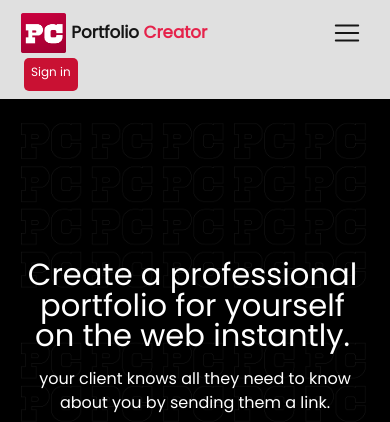
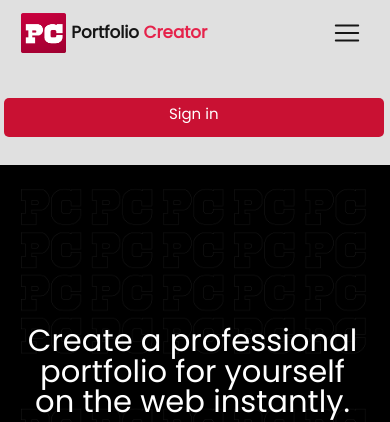
Before and after one commit to afekhaijoseph/portfolioapp, a Django app: page / in a window 390 px wide, after a click that opens the changed part. Shown: the top 422 px of the page. Run offline with Django 3.2, Linux system fonts and the light colour scheme; some libraries are stand-ins or nearby versions.

Commit message:
fixed more bugs

```diff
--- a/portfolio/static/portfolio/main.css
+++ b/portfolio/static/portfolio/main.css
@@ -223,6 +223,16 @@ li{
         width:90%;
         padding-left:30px;
     }
+    .landing-signin{
+        background:#c91133;
+        margin-top:40px;
+        margin-bottom:20px;
+        margin-left:-20px;
+        margin-right:0;
+        width:115%;
+        height:auto;
+        font-size:15px;
+    }
 }
 @media (max-width:360px){
     .animated{
--- a/portfolio/templates/portfolio/base.html
+++ b/portfolio/templates/portfolio/base.html
@@ -41,7 +41,7 @@
                 </li>
             {% endif %}
             {% if user.is_anonymous %}
-              <li class="nav-item header-button ml-2">
+              <li class="nav-item header-button text-center ml-2">
                 <button class="landing-signin"><a class="link" href="{% url 'login' %}">Sign in</a></button>
               </li>
             {% endif %}
--- a/portfolioapp/settings.py
+++ b/portfolioapp/settings.py
@@ -25,7 +25,7 @@ BASE_DIR = os.path.dirname(os.path.dirname(os.path.abspath(__file__)))
 SECRET_KEY = os.environ.get('SECRET_KEY')
 
 # SECURITY WARNING: don't run with debug turned on in production!
-DEBUG = False
+DEBUG = True
 
 ALLOWED_HOSTS = [
     'my-portfolio-creator.herokuapp.com'
```
